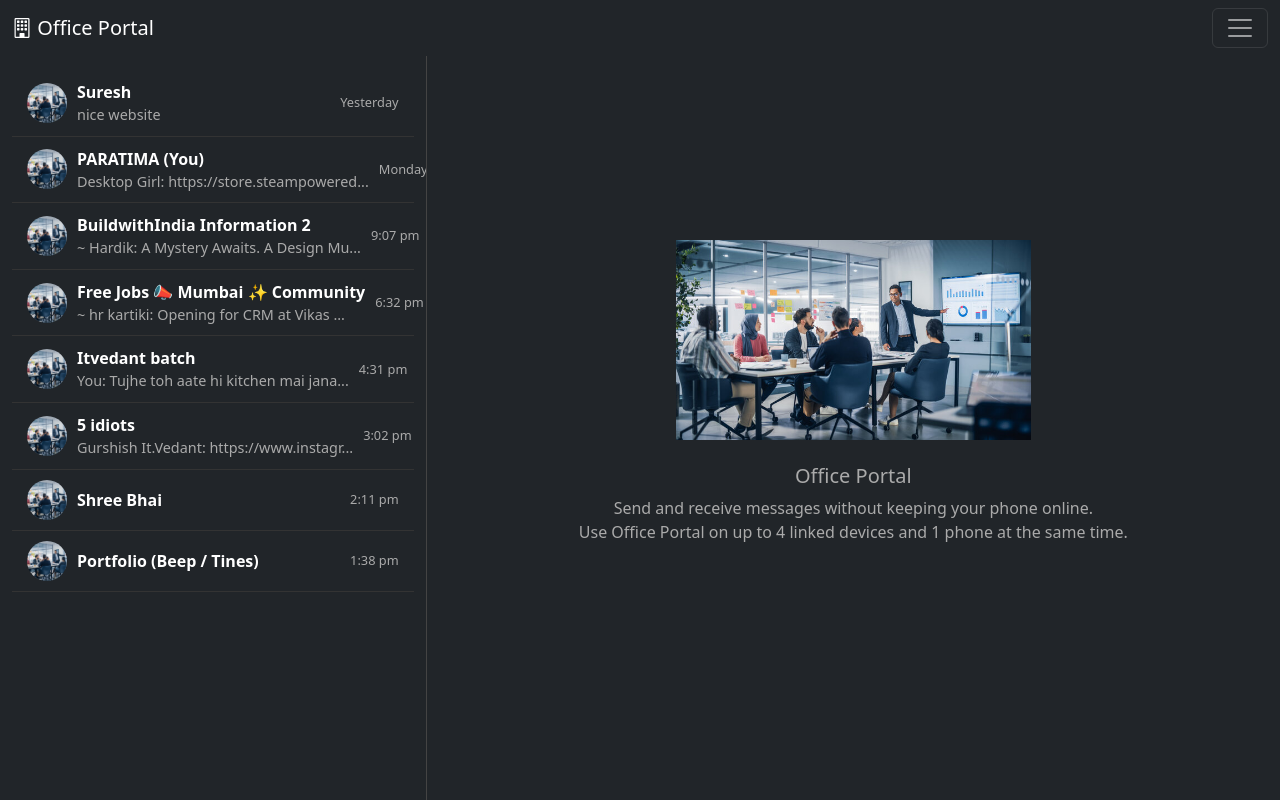
After one commit to sureshdulupolai/Office_Project, a Django app: page /chats/ in a window 1280 px wide. The commit adds this page. Run offline with Django 5.2, Linux system fonts and the light colour scheme.

Commit message:
Created a template for chats in portal

```diff
--- a/home/urls.py
+++ b/home/urls.py
@@ -28,4 +28,5 @@ urlpatterns = [
 
     # Group Communication
     path('create-new-group/', views.createGroupPageFunction, name='CreateGroup'),
+    path('chats/', views.ChatPageFunction ,name='Chats'),
 ]
--- a/home/views.py
+++ b/home/views.py
@@ -567,3 +567,6 @@ def createGroupPageFunction(request):
         return redirect('home')
 
     return render(request, 'createGroup.html')
+
+def ChatPageFunction(request):
+    return render(request, 'chatPage.html')
--- /dev/null
+++ b/templates/chatPage.html
@@ -0,0 +1,173 @@
+{% extends 'base.html' %}
+{% block body %}
+<style>
+    body {
+        background-color: #1c1c1c;
+        color: white;
+    }
+    .chat-list {
+        height: 100vh;
+        overflow-y: auto;
+        border-right: 1px solid #444;
+    }
+    .chat-item {
+        padding: 10px 15px;
+        border-bottom: 1px solid #333;
+        cursor: pointer;
+        display: flex;
+        align-items: center;
+        justify-content: space-between;
+    }
+    .chat-item:hover {
+        background-color: #2e2e2e;
+    }
+    .chat-details {
+        display: flex;
+        align-items: center;
+        gap: 10px;
+        flex-grow: 1;
+    }
+    .chat-image {
+        width: 40px;
+        height: 40px;
+        border-radius: 50%;
+        object-fit: cover;
+    }
+    .chat-text {
+        overflow: hidden;
+    }
+    .chat-name {
+        font-weight: bold;
+        white-space: nowrap;
+        overflow: hidden;
+        text-overflow: ellipsis;
+    }
+    .chat-preview {
+        font-size: 0.9rem;
+        color: #aaa;
+        white-space: nowrap;
+        overflow: hidden;
+        text-overflow: ellipsis;
+    }
+    .chat-date {
+        font-size: 0.8rem;
+        color: #aaa;
+        white-space: nowrap;
+        margin-left: 10px;
+    }
+    .main-area {
+        height: 100vh;
+        display: flex;
+        justify-content: center;
+        align-items: center;
+        color: #aaa;
+    }
+</style>
+
+<div class="container-fluid">
+    <div class="row">
+        <div class="col-4 chat-list bg-dark">
+            <div class="p-3">
+                <input type="text" class="form-control bg-secondary text-white" placeholder="Search">
+            </div>
+
+            <!-- Chat Items -->
+            <div class="chat-item">
+                <div class="chat-details">
+                    <img src="../media/office.jpg" alt="User" class="chat-image">
+                    <div class="chat-text">
+                        <div class="chat-name">Suresh</div>
+                        <div class="chat-preview">nice website</div>
+                    </div>
+                </div>
+                <div class="chat-date">Yesterday</div>
+            </div>
+
+            <div class="chat-item">
+                <div class="chat-details">
+                    <img src="../media/office.jpg" alt="User" class="chat-image">
+                    <div class="chat-text">
+                        <div class="chat-name">PARATIMA (You)</div>
+                        <div class="chat-preview">Desktop Girl: https://store.steampowered...</div>
+                    </div>
+                </div>
+                <div class="chat-date">Monday</div>
+            </div>
+
+            <div class="chat-item">
+                <div class="chat-details">
+                    <img src="../media/office.jpg" alt="User" class="chat-image">
+                    <div class="chat-text">
+                        <div class="chat-name">BuildwithIndia Information 2</div>
+                        <div class="chat-preview">~ Hardik: A Mystery Awaits. A Design Mu...</div>
+                    </div>
+                </div>
+                <div class="chat-date">9:07 pm</div>
+            </div>
+
+            <div class="chat-item">
+                <div class="chat-details">
+                    <img src="../media/office.jpg" alt="User" class="chat-image">
+                    <div class="chat-text">
+                        <div class="chat-name">Free Jobs 📣 Mumbai ✨ Community</div>
+                        <div class="chat-preview">~ hr kartiki: Opening for CRM at Vikas ...</div>
+                    </div>
+                </div>
+                <div class="chat-date">6:32 pm</div>
+            </div>
+
+            <div class="chat-item">
+                <div class="chat-details">
+                    <img src="../media/office.jpg" alt="User" class="chat-image">
+                    <div class="chat-text">
+                        <div class="chat-name">Itvedant batch</div>
+                        <div class="chat-preview">You: Tujhe toh aate hi kitchen mai jana...</div>
+                    </div>
+                </div>
+                <div class="chat-date">4:31 pm</div>
+            </div>
+
+            <div class="chat-item">
+                <div class="chat-details">
+                    <img src="../media/office.jpg" alt="User" class="chat-image">
+                    <div class="chat-text">
+                        <div class="chat-name">5 idiots</div>
+                        <div class="chat-preview">Gurshish It.Vedant: https://www.instagr...</div>
+                    </div>
+                </div>
+                <div class="chat-date">3:02 pm</div>
+            </div>
+
+            <div class="chat-item">
+                <div class="chat-details">
+                    <img src="../media/office.jpg" alt="User" class="chat-image">
+                    <div class="chat-text">
+                        <div class="chat-name">Shree Bhai</div>
+                        <div class="chat-preview"></div>
+                    </div>
+                </div>
+                <div class="chat-date">2:11 pm</div>
+            </div>
+
+            <div class="chat-item">
+                <div class="chat-details">
+                    <img src="../media/office.jpg" alt="User" class="chat-image">
+                    <div class="chat-text">
+                        <div class="chat-name">Portfolio (Beep / Tines)</div>
+                        <div class="chat-preview"></div>
+                    </div>
+                </div>
+                <div class="chat-date">1:38 pm</div>
+            </div>
+        </div>
+
+        <div class="col-8 main-area">
+            <div class="text-center">
+                <img src="../media/office.jpg" alt="Office Portal" class="img-fluid mb-4" style="max-height: 200px;">
+                <h5>Office Portal</h5>
+                <p>Send and receive messages without keeping your phone online.<br>Use Office Portal on up to 4 linked devices and 1 phone at the same time.</p>
+            </div>
+        </div>
+    </div>
+</div>
+{% endblock %}
--- a/templates/navbar.html
+++ b/templates/navbar.html
@@ -32,9 +32,11 @@
             <li class="nav-item">
               <a class="nav-link {% if request.path == '/save-mail/' %}active{% endif %}" href="{% url 'SaveMail' %}"><i class="bi bi-save me-2"></i> Saved Mails</a>
             </li>
-
             <li class="nav-item">
               <a class="nav-link {% if request.path == '/user-table/' %}active{% endif %}" href="{% url 'table' %}"><i class="bi bi-table me-2"></i> Data Table</a>
+            </li>
+            <li class="nav-item">
+              <a class="nav-link {% if request.path == '/chats/' %}active{% endif %}" href="{% url 'Chats' %}"><i class="bi bi-table me-2"></i> Chats</a>
             </li>
 
             {% if Category == 'Owner' or Category == 'Manager' %}
```
